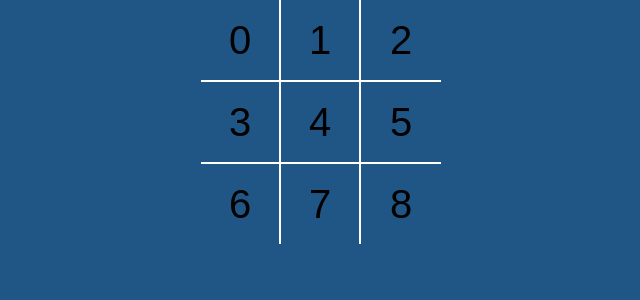
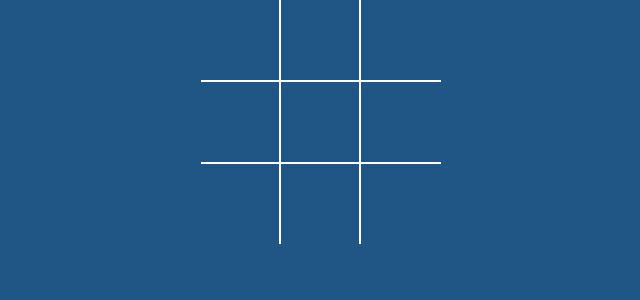
Before and after one commit to Ani1cj/tictactoe-game, a React (Vite) app: page / in a window 1280 px wide. Shown: the top 300 px of the page, without its empty margins (319-959 px from the left). Built offline with nearby package versions, Linux system fonts and the light colour scheme.

Commit message:
display X when clicking on a square

```diff
--- a/src/components/Board.jsx
+++ b/src/components/Board.jsx
@@ -1,22 +1,54 @@
-import Square from './Square'
+import {useState} from 'react';
+import Square from './Square';
+
 
 const Board = () =>{
-    return <div className="board">
+
+   const[squares,setSquares] = useState(Array(9).fill(null));
+
+   console.log(squares);
+
+    const handleSquareClick = clickedPosition => {
+             setSquares(currentSquares => {
+            return currentSquares.map((squareValue,position)=>{
+
+              if(clickedPosition==position)
+              {
+                return 'X'
+              }
+                return squareValue;
+            });
+
+          });
+        };
+
+    const renderSquare = position =>  {
+      return (
+      <Square
+          value={squares[position] }
+          onClick={()=> handleSquareClick(position)}/>
+      );
+    };
+
+
+
+    return ( <div className="board">
         <div className="board-row">
-         <Square value={0}/>
-         <Square value={1}/>
-         <Square value={2}/>
+          {renderSquare(0)}
+          {renderSquare(1)}
+          {renderSquare(2)}
         </div>
         <div className="board-row">
-        <Square value={3}/>
-         <Square value={4}/>
-         <Square value={5}/>
+        {renderSquare(3)}
+        {renderSquare(4)}
+        {renderSquare(5)}
         </div>
        <div className="board-row">
-       <Square value={6}/>
-         <Square value={7}/>
-         <Square value={8}/>
+       {renderSquare(6)}
+       {renderSquare(7)}
+       {renderSquare(8)}
        </div>
     </div>
+    );
 };
 export default Board;
--- a/src/components/Square.jsx
+++ b/src/components/Square.jsx
@@ -1,4 +1,9 @@
-const Square = ({ value,children }) => {
-  return <button type="button" className="square">{value}</button>;
+const Square = ({ value, onClick }) => {
+
+  return (
+     <button type="button" className="square" onClick={onClick}>
+      {value}
+     </button>
+  );
 };
 export default Square;
```
